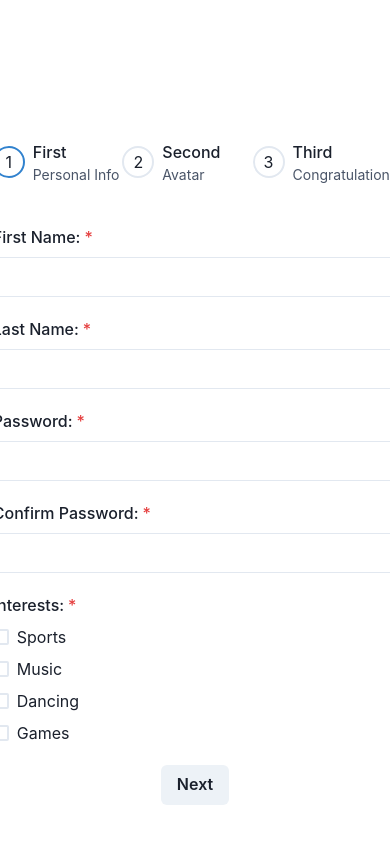
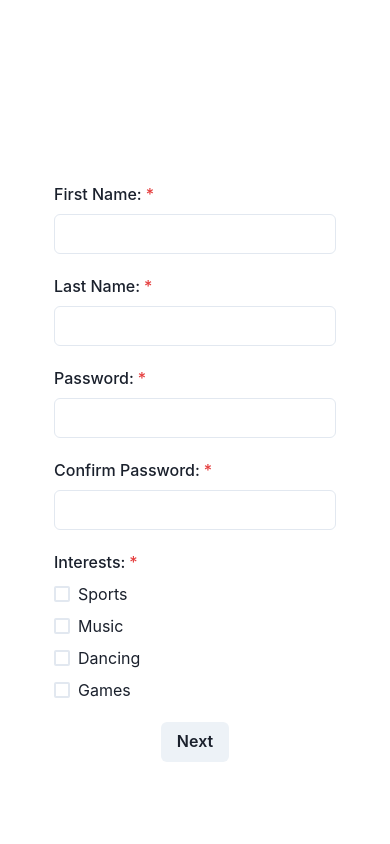
Before and after one commit to ddushev/blackdeep-assignment, a React (Vite) app: page / in a window 390 px wide. Shown: the top 844 px of the page. Built offline with nearby package versions, Linux system fonts and the light colour scheme.

Commit message:
Form. add some responsiveness to the form

```diff
--- a/src/components/ui/Form.tsx
+++ b/src/components/ui/Form.tsx
@@ -68,8 +68,8 @@ function Form() {
   }
 
   return (
-    <Box w="480px">
-      <Stepper index={activeStep} mb="40px">
+    <Box w={[null, null, 480]}>
+      <Stepper display={["none", "none", "flex"]} index={activeStep} mb="40px">
         {steps.map((step, index) => (
           <Step key={index}>
             <StepIndicator>
@@ -88,6 +88,7 @@ function Form() {
             <StepSeparator />
           </Step>
         ))}
+
       </Stepper>
 
       <form onSubmit={handleSubmit(onSubmit)}>
@@ -137,11 +138,11 @@ function Form() {
 
         {activeStep === 2 && (
           <Center mb="20px">
-            <Text fontSize="3xl">Thanks for registering!</Text>
+            <Text align="center" fontSize="3xl">Thanks for registering!</Text>
           </Center>
         )}
         <Flex justifyContent="center" gap="20px">
-          {activeStep == 1 && (
+          {activeStep >= 1 && (
             <Button onClick={onPrevClick} type="button">Previous</Button>
           )}
           <Button onClick={onNextClick} type={activeStep === 2 ? "submit" : "button"}>{activeStep === 1 ? "Submit" : "Next"}</Button>
```
